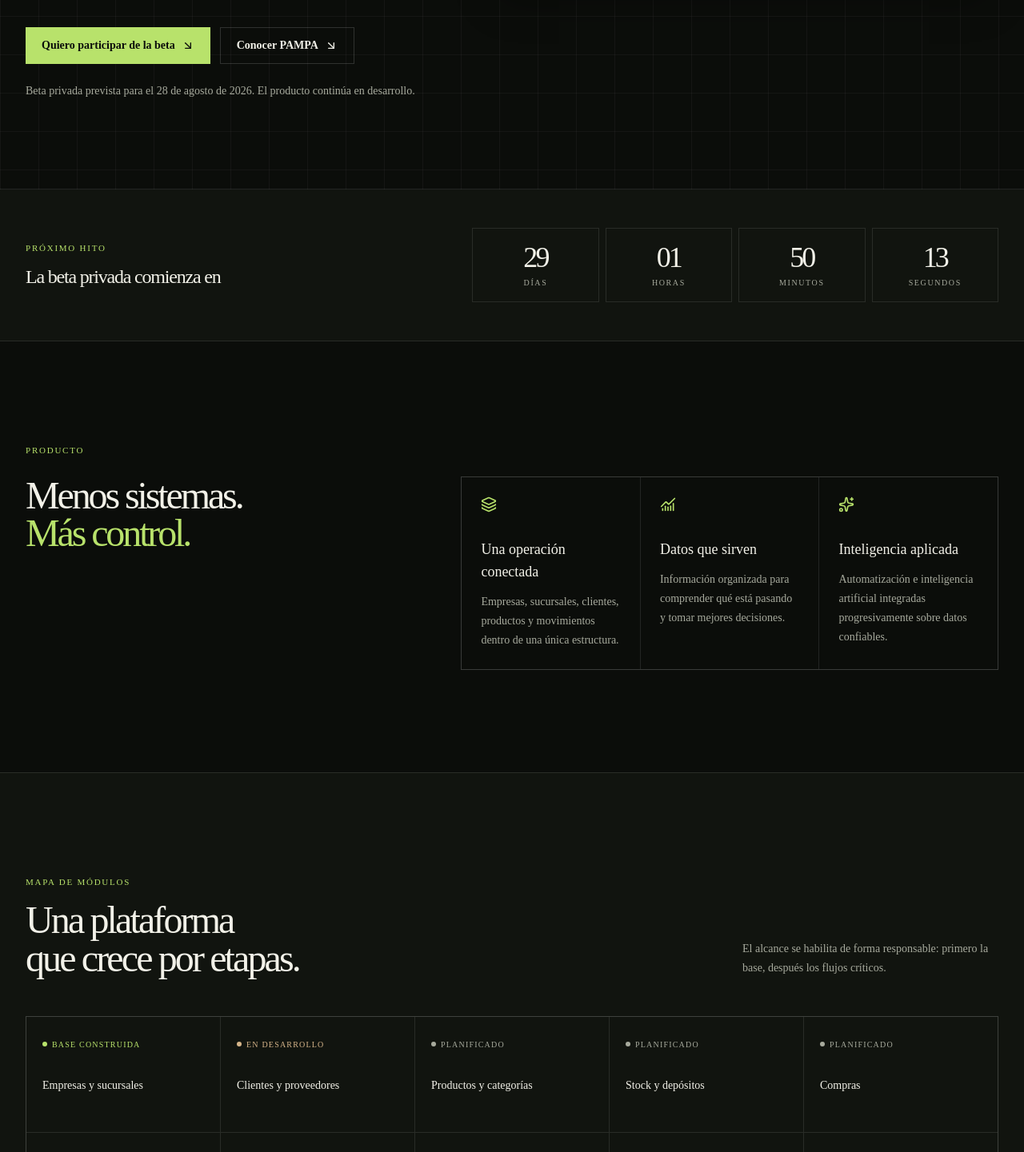
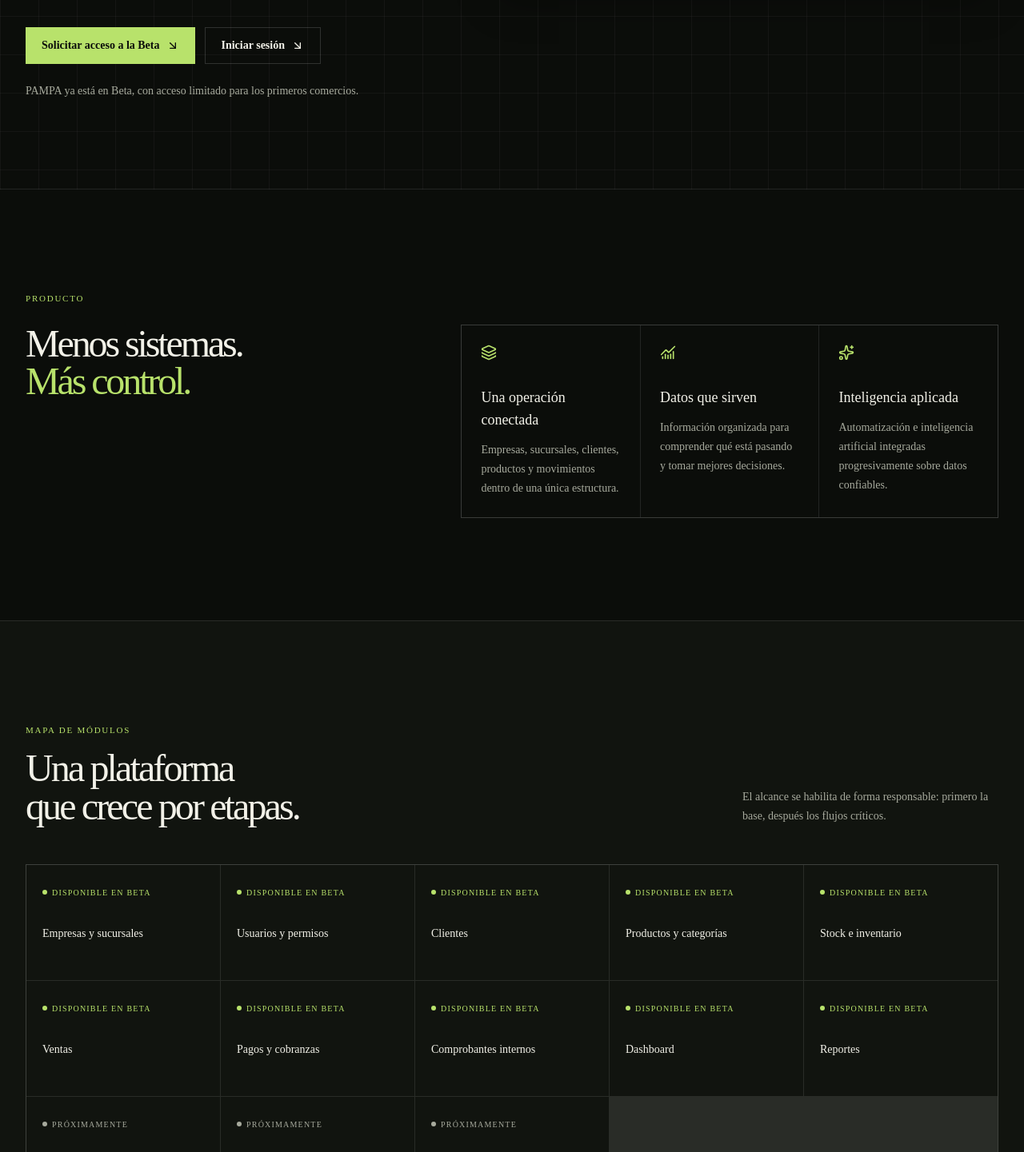
Before and after one commit to callanwadhyzahir-hash/PAMPA, a Next.js app: page / in a window 1280 px wide. Shown: the part 669-2110 px from the top of the page at 80% size. Built offline with nearby package versions, Linux system fonts and the light colour scheme.

Commit message:
feat: complete PAMPA beta v1 release

```diff
--- a/src/app/layout.tsx
+++ b/src/app/layout.tsx
@@ -6,7 +6,7 @@ export const metadata: Metadata = {
   metadataBase: new URL("https://pampa-erp.com"),
   title: "PAMPA — ERP inteligente para empresas argentinas",
   description:
-    "PAMPA es una plataforma de gestión en desarrollo para PyMEs argentinas. Empresas, sucursales, clientes, stock, ventas y automatización inteligente en un solo lugar.",
+    "PAMPA es un ERP para comercios argentinos, ya en Beta. Empresas, sucursales, clientes, productos, stock, ventas, pagos y reportes en un solo lugar.",
   alternates: {
     canonical: "/",
   },
@@ -21,13 +21,13 @@ export const metadata: Metadata = {
     siteName: "PAMPA",
     title: "PAMPA — ERP inteligente para empresas argentinas",
     description:
-      "Una nueva plataforma de gestión para PyMEs argentinas. Beta privada: 28 de agosto de 2026.",
+      "ERP para comercios argentinos, ya en Beta con acceso limitado. Ventas, stock, clientes, pagos y reportes en un solo lugar.",
   },
   twitter: {
     card: "summary_large_image",
     title: "PAMPA — ERP inteligente para empresas argentinas",
     description:
-      "Una nueva plataforma de gestión para PyMEs argentinas. Beta privada: 28 de agosto de 2026.",
+      "ERP para comercios argentinos, ya en Beta con acceso limitado. Ventas, stock, clientes, pagos y reportes en un solo lugar.",
   },
 };
 
--- a/src/app/page.tsx
+++ b/src/app/page.tsx
@@ -9,35 +9,36 @@ import {
   Sparkles,
 } from "lucide-react";
 
-import { Countdown } from "@/components/landing/countdown";
 import { LandingHeader } from "@/components/landing/landing-header";
 import { WaitlistForm } from "@/components/landing/waitlist-form";
 
 const modules = [
-  ["Empresas y sucursales", "Base construida"],
-  ["Clientes y proveedores", "En desarrollo"],
-  ["Productos y categorías", "Planificado"],
-  ["Stock y depósitos", "Planificado"],
-  ["Compras", "Planificado"],
-  ["Ventas y cobranzas", "Planificado"],
-  ["Facturación electrónica", "Planificado"],
-  ["Reportes", "Planificado"],
-  ["Integraciones", "Planificado"],
-  ["ATLAS AI", "Planificado"],
+  ["Empresas y sucursales", "Disponible en Beta"],
+  ["Usuarios y permisos", "Disponible en Beta"],
+  ["Clientes", "Disponible en Beta"],
+  ["Productos y categorías", "Disponible en Beta"],
+  ["Stock e inventario", "Disponible en Beta"],
+  ["Ventas", "Disponible en Beta"],
+  ["Pagos y cobranzas", "Disponible en Beta"],
+  ["Comprobantes internos", "Disponible en Beta"],
+  ["Dashboard", "Disponible en Beta"],
+  ["Reportes", "Disponible en Beta"],
+  ["Facturación fiscal ARCA", "Próximamente"],
+  ["Integraciones externas", "Próximamente"],
+  ["ATLAS AI", "Próximamente"],
 ] as const;
 
 const roadmap = [
-  { state: "Completado", items: ["Arquitectura inicial", "Modelo de datos", "Gestión de empresas", "Baseline de migraciones"] },
-  { state: "En curso", items: ["Fundación técnica", "Catálogos y geografía"] },
-  { state: "Próximamente", items: ["Seguridad y permisos", "Sucursales", "Clientes", "Productos e inventario", "Ventas", "Beta privada"] },
+  { state: "Disponible en Beta", items: ["Operación comercial", "Inventario", "CRM", "Ventas y pagos", "Reportes"] },
+  { state: "Próximamente", items: ["Facturación fiscal ARCA", "Integraciones", "Mejoras de automatización e IA"] },
 ];
 
 const faqs = [
-  ["¿PAMPA ya está disponible?", "Todavía no. Se encuentra en desarrollo y la primera beta privada está prevista para el 28 de agosto de 2026."],
-  ["¿Quiénes podrán participar?", "Inicialmente invitaremos a un grupo reducido de PyMEs y profesionales que quieran probar los primeros flujos."],
+  ["¿PAMPA ya está disponible?", "Sí. PAMPA está operativa y en Beta, con acceso limitado para los primeros comercios."],
+  ["¿Quiénes pueden participar?", "Estamos incorporando comercios de a poco durante la Beta para acompañar de cerca cada implementación."],
   ["¿Será un sistema para Argentina?", "Sí. PAMPA está siendo diseñada con foco inicial en empresas argentinas."],
-  ["¿La beta tendrá todas las funciones?", "No. La beta crecerá por etapas y servirá para validar los módulos esenciales."],
-  ["¿Puedo recibir novedades?", "Sí. La página permitirá dejar un correo o contactar al equipo."],
+  ["¿La beta tiene todas las funciones?", "La Beta ya cubre el flujo comercial completo: ventas, stock, clientes, pagos, comprobantes y reportes. Seguimos sumando funciones como facturación fiscal e integraciones."],
+  ["¿Cómo solicito acceso?", "Dejá tus datos en el formulario y te contactamos para coordinar el acceso a tu comercio."],
 ] as const;
 
 function SectionLabel({ children }: { children: React.ReactNode }) {
@@ -72,31 +73,29 @@ export default function Home() {
       <section className="pampa-grid relative border-b border-white/10">
         <div className="mx-auto grid max-w-7xl gap-14 px-5 py-20 sm:px-8 lg:grid-cols-[.9fr_1.1fr] lg:items-center lg:py-28">
           <div>
-            <SectionLabel>En desarrollo · Beta privada 28.08.2026</SectionLabel>
+            <SectionLabel>PAMPA Beta · Acceso limitado</SectionLabel>
             <h1 className="mt-6 max-w-2xl text-5xl font-medium leading-[.95] tracking-[-0.075em] text-[#f2f1e8] sm:text-6xl lg:text-7xl">La gestión de tu empresa,<br />en un solo lugar.<span className="block text-[#b8e26b]">Construida para Argentina.</span></h1>
-            <p className="mt-7 max-w-xl text-base leading-7 text-[#a7aa9d] sm:text-lg">PAMPA es una nueva plataforma de gestión para PyMEs argentinas. Empresas, sucursales, clientes, productos, stock, ventas y automatización inteligente, dentro de una experiencia clara y moderna.</p>
-            <div className="mt-8 flex flex-col gap-3 sm:flex-row"><a href="#lista" className="inline-flex items-center justify-center gap-2 bg-[#b8e26b] px-5 py-3 text-sm font-semibold text-[#0b0d0a] transition-colors hover:bg-[#d2f58a]">Quiero participar de la beta <ArrowDownRight className="size-4" /></a><a href="#producto" className="inline-flex items-center justify-center gap-2 border border-white/15 px-5 py-3 text-sm font-semibold text-[#f2f1e8] transition-colors hover:border-white/35">Conocer PAMPA <ArrowDownRight className="size-4" /></a></div>
-            <p className="mt-6 text-sm text-[#a7aa9d]">Beta privada prevista para el 28 de agosto de 2026. El producto continúa en desarrollo.</p>
+            <p className="mt-7 max-w-xl text-base leading-7 text-[#a7aa9d] sm:text-lg">PAMPA es un ERP para comercios argentinos, ya operativo en Beta. Centralizá empresas, sucursales, clientes, productos, stock, ventas, pagos y reportes en un solo lugar, con una experiencia clara y moderna.</p>
+            <div className="mt-8 flex flex-col gap-3 sm:flex-row"><a href="#lista" className="inline-flex items-center justify-center gap-2 bg-[#b8e26b] px-5 py-3 text-sm font-semibold text-[#0b0d0a] transition-colors hover:bg-[#d2f58a]">Solicitar acceso a la Beta <ArrowDownRight className="size-4" /></a><a href="/login" className="inline-flex items-center justify-center gap-2 border border-white/15 px-5 py-3 text-sm font-semibold text-[#f2f1e8] transition-colors hover:border-white/35">Iniciar sesión <ArrowDownRight className="size-4" /></a></div>
+            <p className="mt-6 text-sm text-[#a7aa9d]">PAMPA ya está en Beta, con acceso limitado para los primeros comercios.</p>
           </div>
           <ProductPreview />
         </div>
       </section>
 
-      <section className="border-b border-white/10 bg-[#11140f]"><div className="mx-auto grid max-w-7xl gap-8 px-5 py-12 sm:px-8 md:grid-cols-[1fr_1.25fr] md:items-center"><div><SectionLabel>Próximo hito</SectionLabel><h2 className="mt-3 text-2xl font-medium tracking-[-0.05em]">La beta privada comienza en</h2></div><Countdown /></div></section>
-
       <section id="producto" className="mx-auto max-w-7xl px-5 py-24 sm:px-8 lg:py-32"><SectionLabel>Producto</SectionLabel><div className="mt-6 grid gap-12 lg:grid-cols-[.85fr_1.15fr]"><h2 className="max-w-md text-4xl font-medium leading-[.98] tracking-[-0.065em] sm:text-5xl">Menos sistemas.<br /><span className="text-[#b8e26b]">Más control.</span></h2><div className="grid gap-px border border-white/10 bg-white/10 sm:grid-cols-3">{[[Layers3,"Una operación conectada","Empresas, sucursales, clientes, productos y movimientos dentro de una única estructura."],[ChartNoAxesCombined,"Datos que sirven","Información organizada para comprender qué está pasando y tomar mejores decisiones."],[Sparkles,"Inteligencia aplicada","Automatización e inteligencia artificial integradas progresivamente sobre datos confiables."]].map(([Icon,title,text]) => { const FeatureIcon = Icon as typeof Layers3; return <article key={title as string} className="bg-[#0b0d0a] p-6"><FeatureIcon className="size-5 text-[#b8e26b]" /><h3 className="mt-8 text-lg font-medium">{title as string}</h3><p className="mt-3 text-sm leading-6 text-[#a7aa9d]">{text as string}</p></article>; })}</div></div></section>
 
-      <section id="modulos" className="border-y border-white/10 bg-[#11140f]"><div className="mx-auto max-w-7xl px-5 py-24 sm:px-8 lg:py-32"><div className="flex flex-col justify-between gap-6 sm:flex-row sm:items-end"><div><SectionLabel>Mapa de módulos</SectionLabel><h2 className="mt-4 text-4xl font-medium tracking-[-0.06em] sm:text-5xl">Una plataforma<br />que crece por etapas.</h2></div><p className="max-w-xs text-sm leading-6 text-[#a7aa9d]">El alcance se habilita de forma responsable: primero la base, después los flujos críticos.</p></div><div className="mt-12 grid gap-px border border-white/10 bg-white/10 sm:grid-cols-2 lg:grid-cols-5">{modules.map(([name,state]) => <article key={name} className="min-h-36 bg-[#11140f] p-5"><span className={`inline-flex items-center gap-1.5 text-[10px] font-medium uppercase tracking-[.12em] ${state === "Base construida" ? "text-[#b8e26b]" : state === "En desarrollo" ? "text-[#d6b58a]" : "text-[#a7aa9d]"}`}><span className="size-1.5 rounded-full bg-current" />{state}</span><h3 className="mt-8 text-sm font-medium leading-5 text-[#f2f1e8]">{name}</h3></article>)}</div></div></section>
+      <section id="modulos" className="border-y border-white/10 bg-[#11140f]"><div className="mx-auto max-w-7xl px-5 py-24 sm:px-8 lg:py-32"><div className="flex flex-col justify-between gap-6 sm:flex-row sm:items-end"><div><SectionLabel>Mapa de módulos</SectionLabel><h2 className="mt-4 text-4xl font-medium tracking-[-0.06em] sm:text-5xl">Una plataforma<br />que crece por etapas.</h2></div><p className="max-w-xs text-sm leading-6 text-[#a7aa9d]">El alcance se habilita de forma responsable: primero la base, después los flujos críticos.</p></div><div className="mt-12 grid gap-px border border-white/10 bg-white/10 sm:grid-cols-2 lg:grid-cols-5">{modules.map(([name,state]) => <article key={name} className="min-h-36 bg-[#11140f] p-5"><span className={`inline-flex items-center gap-1.5 text-[10px] font-medium uppercase tracking-[.12em] ${state === "Disponible en Beta" ? "text-[#b8e26b]" : "text-[#a7aa9d]"}`}><span className="size-1.5 rounded-full bg-current" />{state}</span><h3 className="mt-8 text-sm font-medium leading-5 text-[#f2f1e8]">{name}</h3></article>)}</div></div></section>
 
       <section className="mx-auto grid max-w-7xl gap-12 px-5 py-24 sm:px-8 lg:grid-cols-2 lg:py-32"><div><SectionLabel>Origen</SectionLabel><h2 className="mt-5 text-4xl font-medium leading-[.98] tracking-[-0.065em] sm:text-5xl">Pensado desde Argentina,<br /><span className="text-[#d6b58a]">para empresas argentinas.</span></h2></div><div className="border-l border-[#b8e26b] pl-6 text-base leading-8 text-[#a7aa9d] sm:pl-8">PAMPA nace con una arquitectura preparada para las necesidades locales: organización fiscal, múltiples sucursales, monedas, condiciones tributarias y futuras integraciones con el ecosistema comercial argentino.<ul className="mt-7 grid gap-3 text-sm text-[#f2f1e8]"><li>Arquitectura preparada para facturación electrónica</li><li>Catálogos fiscales y operación multiempresa</li><li>Futura conexión con canales de venta</li></ul></div></section>
 
-      <section id="roadmap" className="border-y border-white/10 bg-[#11140f]"><div className="mx-auto max-w-7xl px-5 py-24 sm:px-8 lg:py-32"><SectionLabel>Roadmap público</SectionLabel><h2 className="mt-4 text-4xl font-medium tracking-[-0.06em] sm:text-5xl">Construcción visible,<br />paso a paso.</h2><div className="mt-14 grid gap-10 md:grid-cols-3">{roadmap.map(({state,items}, index) => <div key={state} className="border-t border-white/15 pt-5"><p className={`text-xs font-medium uppercase tracking-[.15em] ${index === 0 ? "text-[#b8e26b]" : index === 1 ? "text-[#d6b58a]" : "text-[#a7aa9d]"}`}>{state}</p><ul className="mt-6 grid gap-4">{items.map((item) => <li key={item} className="flex gap-3 text-sm text-[#f2f1e8]"><CircleCheck className={`mt-0.5 size-4 shrink-0 ${index === 0 ? "text-[#b8e26b]" : "text-[#a7aa9d]"}`} />{item}</li>)}</ul></div>)}</div><p className="mt-14 border-l border-white/15 pl-4 text-sm text-[#a7aa9d]">El roadmap puede evolucionar según los resultados técnicos y las pruebas con usuarios.</p></div></section>
+      <section id="roadmap" className="border-y border-white/10 bg-[#11140f]"><div className="mx-auto max-w-7xl px-5 py-24 sm:px-8 lg:py-32"><SectionLabel>Roadmap público</SectionLabel><h2 className="mt-4 text-4xl font-medium tracking-[-0.06em] sm:text-5xl">Construcción visible,<br />paso a paso.</h2><div className="mt-14 grid gap-10 md:grid-cols-2">{roadmap.map(({state,items}, index) => <div key={state} className="border-t border-white/15 pt-5"><p className={`text-xs font-medium uppercase tracking-[.15em] ${index === 0 ? "text-[#b8e26b]" : "text-[#a7aa9d]"}`}>{state}</p><ul className="mt-6 grid gap-4">{items.map((item) => <li key={item} className="flex gap-3 text-sm text-[#f2f1e8]"><CircleCheck className={`mt-0.5 size-4 shrink-0 ${index === 0 ? "text-[#b8e26b]" : "text-[#a7aa9d]"}`} />{item}</li>)}</ul></div>)}</div><p className="mt-14 border-l border-white/15 pl-4 text-sm text-[#a7aa9d]">El roadmap puede evolucionar según los resultados técnicos y las pruebas con usuarios.</p></div></section>
 
-      <section id="lista" className="mx-auto max-w-7xl px-5 py-24 sm:px-8 lg:py-32"><div className="grid gap-12 border border-white/10 bg-[#11140f] p-6 sm:p-10 lg:grid-cols-[.8fr_1.2fr] lg:p-14"><div><SectionLabel>Beta privada</SectionLabel><h2 className="mt-5 text-4xl font-medium leading-[.98] tracking-[-0.065em] sm:text-5xl">Sé de los primeros en probar PAMPA.</h2><p className="mt-6 max-w-sm text-sm leading-7 text-[#a7aa9d]">Estamos preparando una beta privada para conocer empresas reales, escuchar sus procesos y construir una herramienta verdaderamente útil.</p></div><WaitlistForm /></div></section>
+      <section id="lista" className="mx-auto max-w-7xl px-5 py-24 sm:px-8 lg:py-32"><div className="grid gap-12 border border-white/10 bg-[#11140f] p-6 sm:p-10 lg:grid-cols-[.8fr_1.2fr] lg:p-14"><div><SectionLabel>Acceso a la Beta</SectionLabel><h2 className="mt-5 text-4xl font-medium leading-[.98] tracking-[-0.065em] sm:text-5xl">Solicitá acceso a PAMPA Beta.</h2><p className="mt-6 max-w-sm text-sm leading-7 text-[#a7aa9d]">PAMPA ya está operativa. Dejá tus datos y te contactamos para coordinar el acceso de tu comercio durante esta etapa de acceso limitado.</p></div><WaitlistForm /></div></section>
 
       <section id="preguntas" className="border-t border-white/10"><div className="mx-auto max-w-4xl px-5 py-24 sm:px-8 lg:py-32"><SectionLabel>Preguntas frecuentes</SectionLabel><h2 className="mt-4 text-4xl font-medium tracking-[-0.06em] sm:text-5xl">Claridad desde el inicio.</h2><div className="mt-12 divide-y divide-white/10 border-y border-white/10">{faqs.map(([question,answer]) => <details key={question} className="group py-5"><summary className="flex cursor-pointer list-none items-center justify-between gap-4 text-base font-medium text-[#f2f1e8]">{question}<ArrowUpRight className="size-4 shrink-0 text-[#b8e26b] transition-transform group-open:rotate-90" /></summary><p className="max-w-2xl pt-4 text-sm leading-7 text-[#a7aa9d]">{answer}</p></details>)}</div></div></section>
 
-      <footer className="border-t border-white/10 bg-[#11140f]"><div className="mx-auto grid max-w-7xl gap-8 px-5 py-10 text-sm sm:px-8 md:grid-cols-3"><div><p className="text-lg font-semibold tracking-[-.08em] text-[#f2f1e8]">PAMPA<span className="text-[#b8e26b]">.</span></p><p className="mt-2 text-[#a7aa9d]">ERP inteligente para empresas argentinas</p></div><div className="text-[#a7aa9d]"><p>pampa-erp.com</p><p className="mt-2">Estado del producto: En desarrollo</p><a href="/privacidad" className="mt-2 inline-block underline underline-offset-4 hover:text-[#f2f1e8]">Privacidad</a></div><div className="text-[#a7aa9d] md:text-right"><p>Hecho en Argentina</p><p className="mt-2">ATLAS AI — inteligencia aplicada, próximamente.</p><p className="mt-5 font-mono text-xs">© {new Date().getFullYear()} PAMPA</p></div></div></footer>
+      <footer className="border-t border-white/10 bg-[#11140f]"><div className="mx-auto grid max-w-7xl gap-8 px-5 py-10 text-sm sm:px-8 md:grid-cols-3"><div><p className="text-lg font-semibold tracking-[-.08em] text-[#f2f1e8]">PAMPA<span className="text-[#b8e26b]">.</span></p><p className="mt-2 text-[#a7aa9d]">ERP inteligente para empresas argentinas</p></div><div className="text-[#a7aa9d]"><p>pampa-erp.com</p><p className="mt-2">Estado del producto: Beta</p><a href="/privacidad" className="mt-2 inline-block underline underline-offset-4 hover:text-[#f2f1e8]">Privacidad</a></div><div className="text-[#a7aa9d] md:text-right"><p>Hecho en Argentina</p><p className="mt-2">ATLAS AI — inteligencia aplicada, próximamente.</p><p className="mt-5 font-mono text-xs">© {new Date().getFullYear()} PAMPA</p></div></div></footer>
     </main>
   );
 }
--- a/src/components/landing/landing-header.tsx
+++ b/src/components/landing/landing-header.tsx
@@ -25,7 +25,7 @@ export function LandingHeader() {
         </nav>
         <div className="hidden items-center gap-4 sm:flex">
           <a href="/login" className="text-sm text-[#a7aa9d] transition-colors hover:text-[#f2f1e8]">Iniciar sesión</a>
-          <a href="#lista" className="border border-[#b8e26b] bg-[#b8e26b] px-4 py-2 text-sm font-semibold text-[#0b0d0a] transition-colors hover:bg-[#d2f58a]">Unirme a la beta</a>
+          <a href="#lista" className="border border-[#b8e26b] bg-[#b8e26b] px-4 py-2 text-sm font-semibold text-[#0b0d0a] transition-colors hover:bg-[#d2f58a]">Solicitar acceso</a>
         </div>
         <button type="button" className="landing-menu-toggle size-10 place-items-center text-[#f2f1e8]" aria-label={isOpen ? "Cerrar menú" : "Abrir menú"} aria-expanded={isOpen} aria-controls="mobile-navigation" onClick={() => setIsOpen((open) => !open)}>
           {isOpen ? <X className="size-5" /> : <Menu className="size-5" />}
@@ -36,7 +36,7 @@ export function LandingHeader() {
           <div className="mx-auto grid max-w-7xl gap-1">
             {links.map((link) => <a key={link.href} href={link.href} onClick={closeMenu} className="py-3 text-sm text-[#a7aa9d] hover:text-[#f2f1e8]">{link.label}</a>)}
             <a href="/login" onClick={closeMenu} className="py-3 text-sm text-[#f2f1e8]">Iniciar sesión</a>
-            <a href="#lista" onClick={closeMenu} className="mt-2 bg-[#b8e26b] px-4 py-3 text-center text-sm font-semibold text-[#0b0d0a]">Unirme a la beta</a>
+            <a href="#lista" onClick={closeMenu} className="mt-2 bg-[#b8e26b] px-4 py-3 text-center text-sm font-semibold text-[#0b0d0a]">Solicitar acceso</a>
           </div>
         </nav>
       )}
--- a/src/components/landing/waitlist-form.tsx
+++ b/src/components/landing/waitlist-form.tsx
@@ -74,7 +74,7 @@ export function WaitlistForm() {
       </div>
       <div className="sr-only" aria-hidden="true"><label htmlFor="website">Sitio web</label><input id="website" name="website" type="text" tabIndex={-1} autoComplete="off" /></div>
       <label className="flex items-start gap-3 text-sm leading-5 text-[#a7aa9d]"><input required name="consent" type="checkbox" className="mt-1 size-4 accent-[#b8e26b]" />Acepto recibir novedades relacionadas con PAMPA y leí la <a href="/privacidad" className="underline underline-offset-4 hover:text-[#f2f1e8]">política de privacidad</a>.</label>
-      <button type="submit" disabled={isSubmitting} className="w-full bg-[#b8e26b] px-5 py-3 text-sm font-semibold text-[#0b0d0a] transition-colors hover:bg-[#d2f58a] disabled:cursor-not-allowed disabled:opacity-60 sm:w-fit">{isSubmitting ? "Registrando…" : "Unirme a la lista de espera"}</button>
+      <button type="submit" disabled={isSubmitting} className="w-full bg-[#b8e26b] px-5 py-3 text-sm font-semibold text-[#0b0d0a] transition-colors hover:bg-[#d2f58a] disabled:cursor-not-allowed disabled:opacity-60 sm:w-fit">{isSubmitting ? "Enviando…" : "Solicitar acceso"}</button>
       {state.kind !== "idle" && <p role="status" className={`text-sm leading-6 ${state.kind === "error" ? "text-[#d6b58a]" : "text-[#b8e26b]"}`}>{state.kind === "success" ? getSuccessMessage(state.message) : state.message}</p>}
     </form>
   );
```
Also changed, not shown: src/app/dashboard/sales/new/page.tsx (+59 -7 lines), src/services/catalog/products.service.ts (+7 -0 lines), 1 other file (tests, documents, lock files or other folders).
